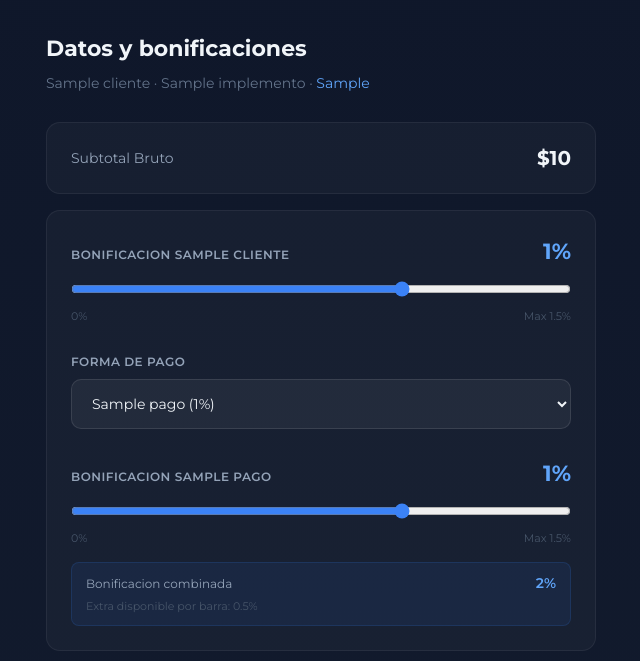
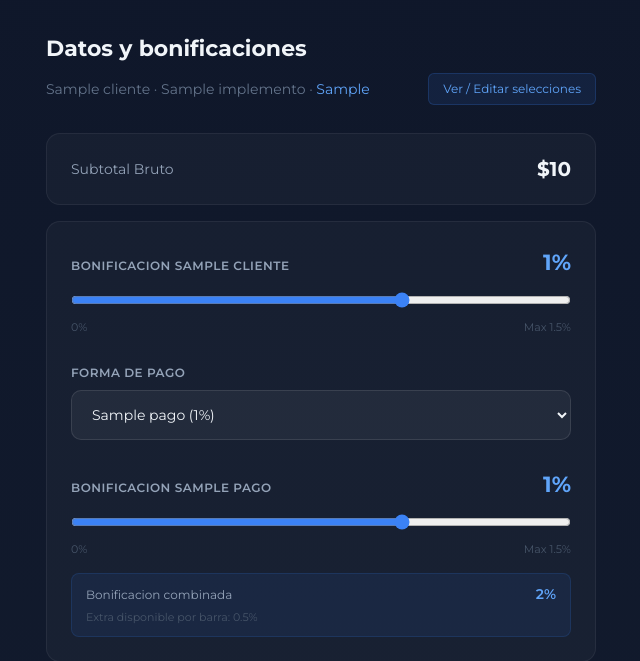
Before and after one commit to luciaf17/cotizador, a Django app: page /1/bonificaciones/ in a window 1280 px wide. Shown: the part 61-722 px from the top of the page, without its empty margins (319-959 px from the left). Run offline with Django 5.2, Linux system fonts and the light colour scheme; a user stored in the database is signed in; tables that the repository leaves empty hold one stand-in row (values such as "Sample post"); some libraries are stand-ins or nearby versions.

Commit message:
feat: botones Modificar/Editar cotizacion y navegacion entre pasos
Resumen:
- Borrador: boton 'Editar' → va a bonificaciones
- Pendiente (dueno): boton 'Modificar Cotizacion' → bonificaciones
- Desde bonificaciones: link 'Ver / Editar selecciones' → paso 1
- Desde cualquier paso: boton 'Volver al Resumen' (si no es borrador)
- Desde bonificaciones: 'Volver al Resumen' en vez de 'Cancelar'
  (si la cotizacion no es borrador)

El Dueno puede:
1. Ver el resumen de la cotizacion pendiente
2. Click 'Modificar Cotizacion' → bonificaciones
3. Ajustar barras / forma de pago
4. Click 'Ver / Editar selecciones' → navegar por los pasos
5. Cambiar selecciones si quiere
6. Volver al resumen y aprobar

La cotizacion mantiene su numero, no se crea una nueva.

Co-Authored-By: Claude Opus 4.6 (1M context) <noreply@anthropic.com>

```diff
--- a/apps/cotizaciones/views.py
+++ b/apps/cotizaciones/views.py
@@ -630,6 +630,7 @@ def bonificaciones(request, cotizacion_id):
         'fecha_min': date.today().isoformat(),
         'puede_ver_comision': puede_ver_comision,
         'usuario_comision_pct': str(user.comision_porcentaje),
+        'ordenes': _get_ordenes(cotizacion.implemento),
     })
 
 
--- a/templates/cotizaciones/bonificaciones.html
+++ b/templates/cotizaciones/bonificaciones.html
@@ -5,10 +5,18 @@
 {% block content %}
 <div style="max-width: 550px; margin: 0 auto;">
     <h2 style="color: #f1f5f9; font-size: 22px; font-weight: 700; margin-bottom: 8px;">Datos y bonificaciones</h2>
-    <p style="color: #64748b; font-size: 14px; margin-bottom: 28px;">
-        {{ cotizacion.cliente.nombre }} &middot; {{ cotizacion.implemento.nombre }} &middot;
-        <span style="color: #60a5fa;">{{ cotizacion.numero }}</span>
-    </p>
+    <div style="display: flex; justify-content: space-between; align-items: center; margin-bottom: 28px;">
+        <p style="color: #64748b; font-size: 14px; margin: 0;">
+            {{ cotizacion.cliente.nombre }} &middot; {{ cotizacion.implemento.nombre }} &middot;
+            <span style="color: #60a5fa;">{{ cotizacion.numero }}</span>
+        </p>
+        {% if ordenes %}
+        <a href="{% url 'cotizacion_paso' cotizacion_id=cotizacion.id orden=ordenes.0 %}"
+           style="padding: 6px 14px; background: rgba(59,130,246,0.1); color: #60a5fa; border: 1px solid rgba(59,130,246,0.2); border-radius: 6px; font-size: 12px; text-decoration: none;">
+            Ver / Editar selecciones
+        </a>
+        {% endif %}
+    </div>
 
     <form method="post">
         {% csrf_token %}
@@ -108,7 +116,11 @@
 
         <!-- Acciones -->
         <div style="display: flex; gap: 12px;">
+            {% if cotizacion.estado == 'borrador' %}
             <a href="{% url 'cotizacion_inicio' %}" class="btn-secondary" style="text-decoration: none;">&larr; Cancelar</a>
+            {% else %}
+            <a href="{% url 'cotizacion_resumen' cotizacion_id=cotizacion.id %}" class="btn-secondary" style="text-decoration: none;">&larr; Volver al Resumen</a>
+            {% endif %}
             <button type="submit" class="btn-primary" style="flex: 1;">Ver Resumen &rarr;</button>
         </div>
     </form>
--- a/templates/cotizaciones/paso.html
+++ b/templates/cotizaciones/paso.html
@@ -10,6 +10,11 @@
             <h2 style="color: #f1f5f9; font-size: 22px; font-weight: 700; margin: 0;">{{ cotizacion.implemento.nombre }}</h2>
             <p style="color: #64748b; font-size: 13px; margin: 4px 0 0;">{{ cotizacion.cliente.nombre }} &middot; {{ cotizacion.numero }}</p>
         </div>
+        {% if cotizacion.estado != 'borrador' %}
+        <a href="{% url 'cotizacion_resumen' cotizacion_id=cotizacion.id %}" class="btn-secondary" style="text-decoration: none; font-size: 12px; padding: 6px 14px;">
+            Volver al Resumen
+        </a>
+        {% endif %}
     </div>
 
     <!-- Stepper -->
```
Also changed, not shown: templates/cotizaciones/paso_rodados.html (+10 -3 lines), templates/cotizaciones/resumen.html (+8 -0 lines).
